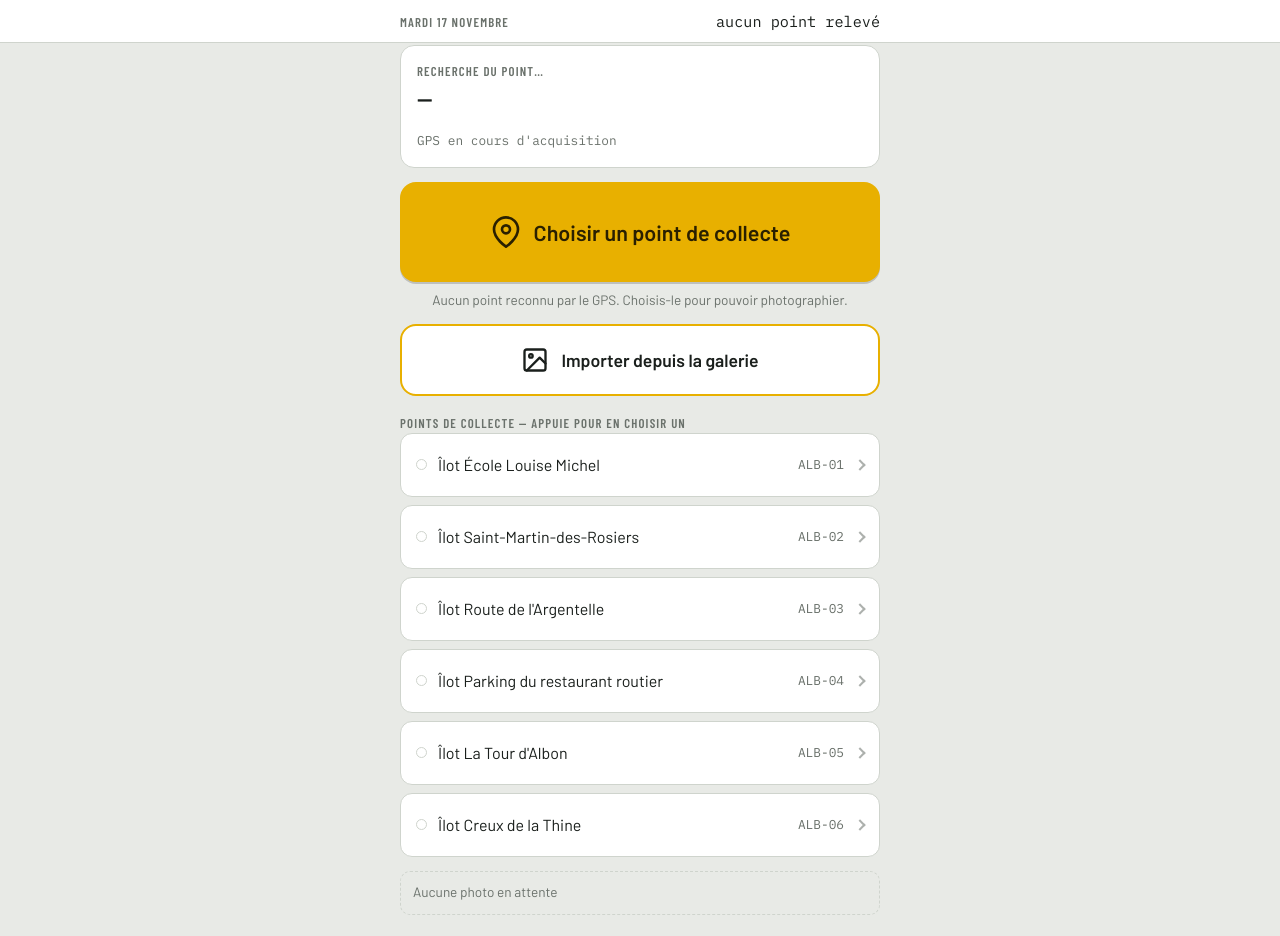
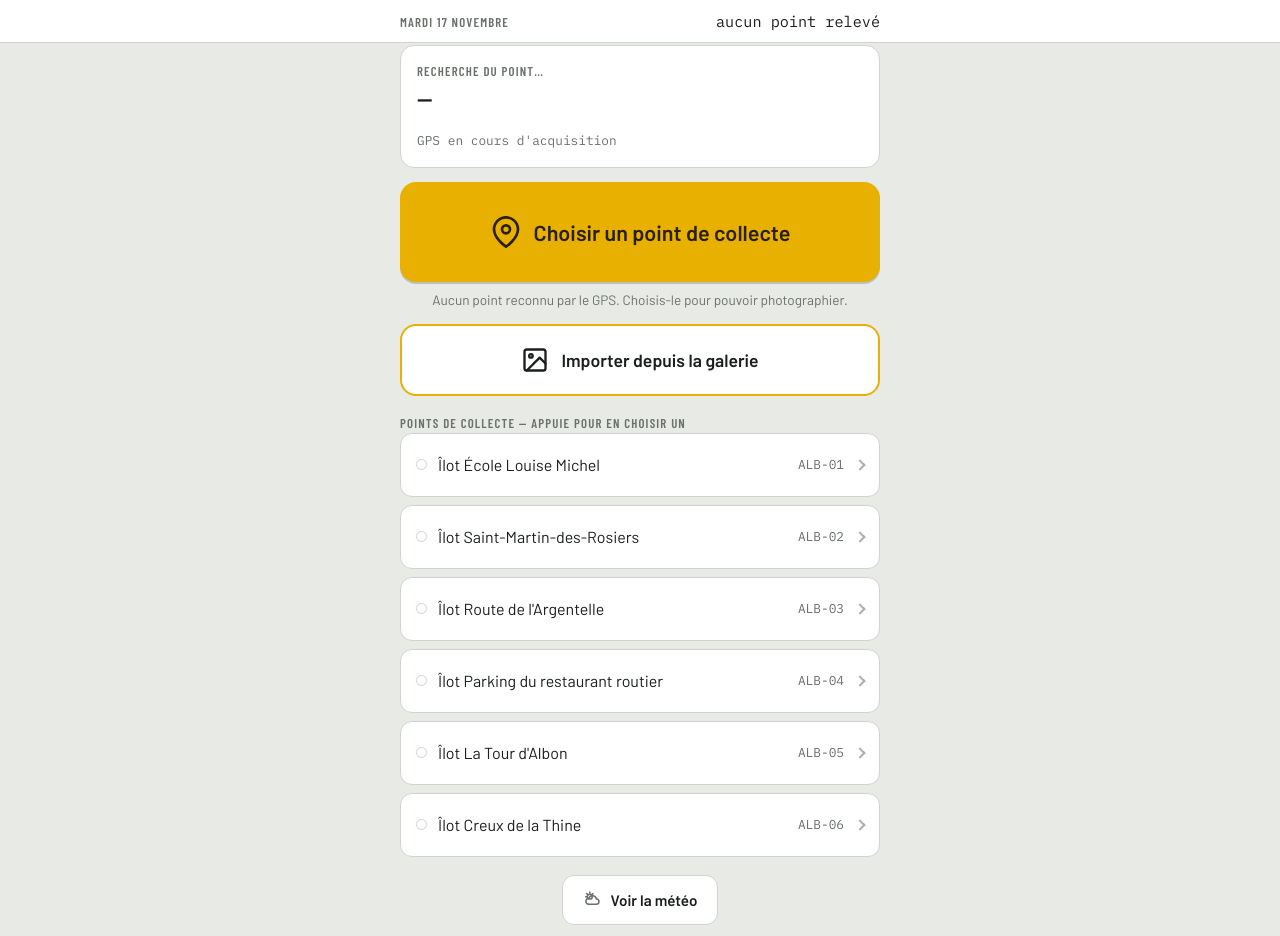
Before and after one commit to lauduc/pav-albon, a plain HTML site: page index.html in a window 1280 px wide. Shown: the top 936 px of the page. Drawn offline with nearby package versions, Linux system fonts and the light colour scheme.

Commit message:
Bouton « Voir la météo » à côté de Tout effacer

```diff
--- a/index.html
+++ b/index.html
@@ -274,6 +274,20 @@ body::before { content: ""; position: fixed; inset: 0 0 auto; height: env(safe-a
 }
 .raz svg { width: 19px; height: 19px; flex: none; }
 .raz:active { background: color-mix(in srgb, var(--alert) 10%, var(--surface)); }
+/* Deux actions au pied de la liste : effacer, et aller voir ce que les relevés
+   ont produit. La rangée reste centrée même quand « Tout effacer » est caché —
+   c'est le cas le plus fréquent, tournée terminée. */
+.actions { display: flex; flex-wrap: wrap; gap: 10px; justify-content: center; margin-top: 18px; }
+.actions .raz { margin: 0; }
+.meteo-l {
+  appearance: none; cursor: pointer; text-decoration: none;
+  display: flex; align-items: center; justify-content: center; gap: 9px;
+  background: var(--surface); color: var(--ink);
+  border: 1.5px solid var(--line); border-radius: 12px; padding: 13px 20px;
+  font-family: var(--font-ui); font-size: .95rem; font-weight: 600;
+}
+.meteo-l svg { width: 19px; height: 19px; flex: none; color: var(--muted); }
+.meteo-l:active { background: var(--bg); }
 .round { list-style: none; padding: 0; margin: 0; }
 .round .nm { flex: 1; min-width: 0; overflow-wrap: anywhere; }
 .round .cd { font-family: var(--font-mono); font-size: .8rem; color: var(--muted); flex: none; }
@@ -417,10 +431,18 @@ body::before { content: ""; position: fixed; inset: 0 0 auto; height: env(safe-a
   <div>
     <span class="eyebrow">Points de collecte — appuie pour en choisir un</span>
     <ul class="round" id="round"></ul>
-    <button type="button" class="raz" id="raz" hidden>
-      <svg viewBox="0 0 24 24" fill="none" stroke="currentColor" stroke-width="2" stroke-linecap="round" stroke-linejoin="round" aria-hidden="true"><path d="M3 6h18"/><path d="M8 6V4a1 1 0 0 1 1-1h6a1 1 0 0 1 1 1v2"/><path d="M19 6l-1 14a2 2 0 0 1-2 2H8a2 2 0 0 1-2-2L5 6"/><path d="M10 11v6"/><path d="M14 11v6"/></svg>
-      <span>Tout effacer</span>
-    </button>
+    <div class="actions">
+      <button type="button" class="raz" id="raz" hidden>
+        <svg viewBox="0 0 24 24" fill="none" stroke="currentColor" stroke-width="2" stroke-linecap="round" stroke-linejoin="round" aria-hidden="true"><path d="M3 6h18"/><path d="M8 6V4a1 1 0 0 1 1-1h6a1 1 0 0 1 1 1v2"/><path d="M19 6l-1 14a2 2 0 0 1-2 2H8a2 2 0 0 1-2-2L5 6"/><path d="M10 11v6"/><path d="M14 11v6"/></svg>
+        <span>Tout effacer</span>
+      </button>
+      <!-- Ouvert hors de l'application : la météo est une page de lecture, on
+           n'y reste pas, et le navigateur rend son bouton retour. -->
+      <a class="meteo-l" href="meteo/" target="_blank" rel="noopener">
+        <svg viewBox="0 0 24 24" fill="none" stroke="currentColor" stroke-width="1.9" stroke-linecap="round" stroke-linejoin="round" aria-hidden="true"><circle cx="8.6" cy="8.4" r="3.1"/><path d="M8.6 2.6v1.6"/><path d="M3.4 8.4h1.6"/><path d="M4.6 4.4l1.1 1.1"/><path d="M12.6 4.4l-1.1 1.1"/><path d="M7.5 18h9.2a3.3 3.3 0 0 0 .3-6.6 5 5 0 0 0-9.6-1A3.8 3.8 0 0 0 7.5 18z"/></svg>
+        <span>Voir la météo</span>
+      </a>
+    </div>
   </div>
 
   <div class="queue" id="queue">
```
